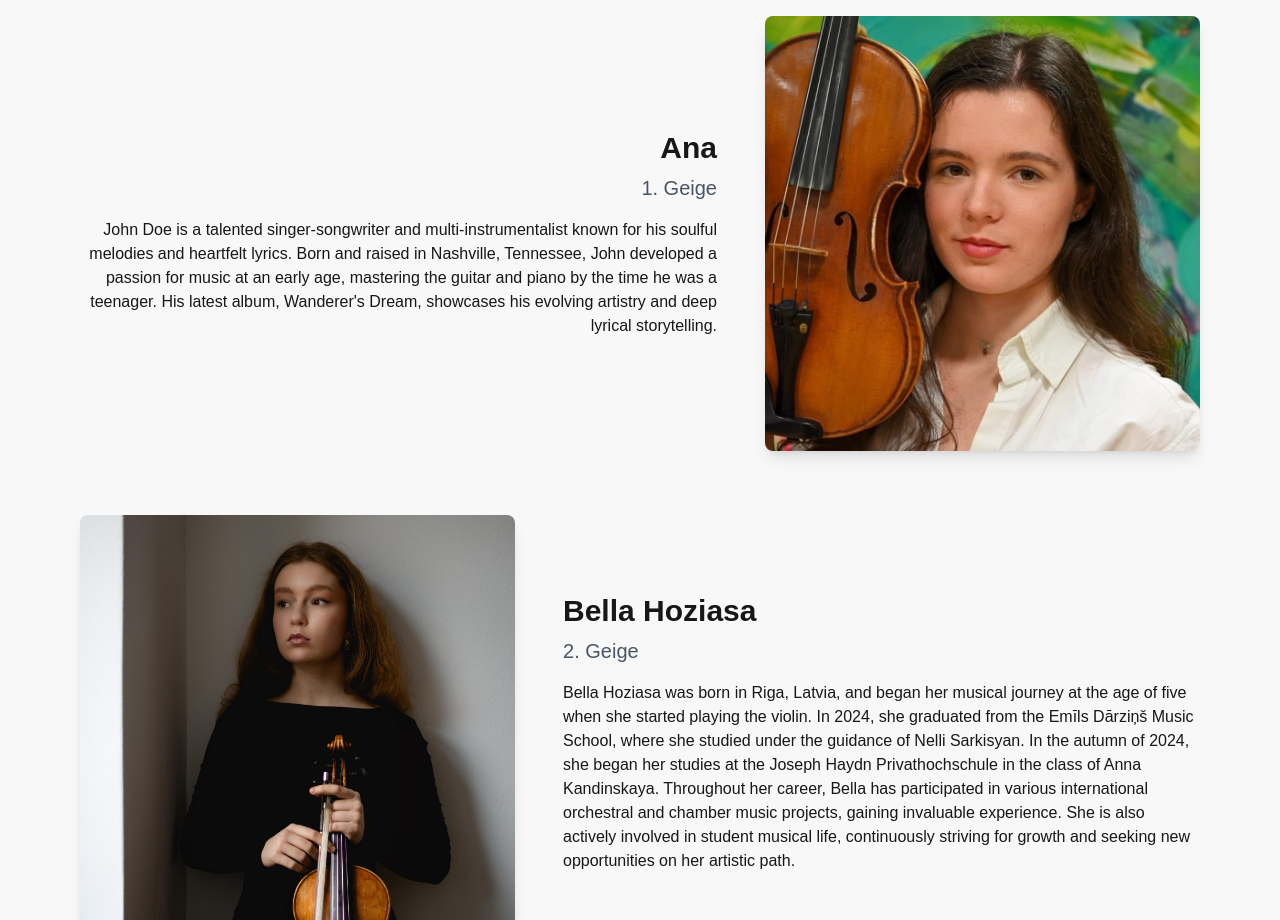
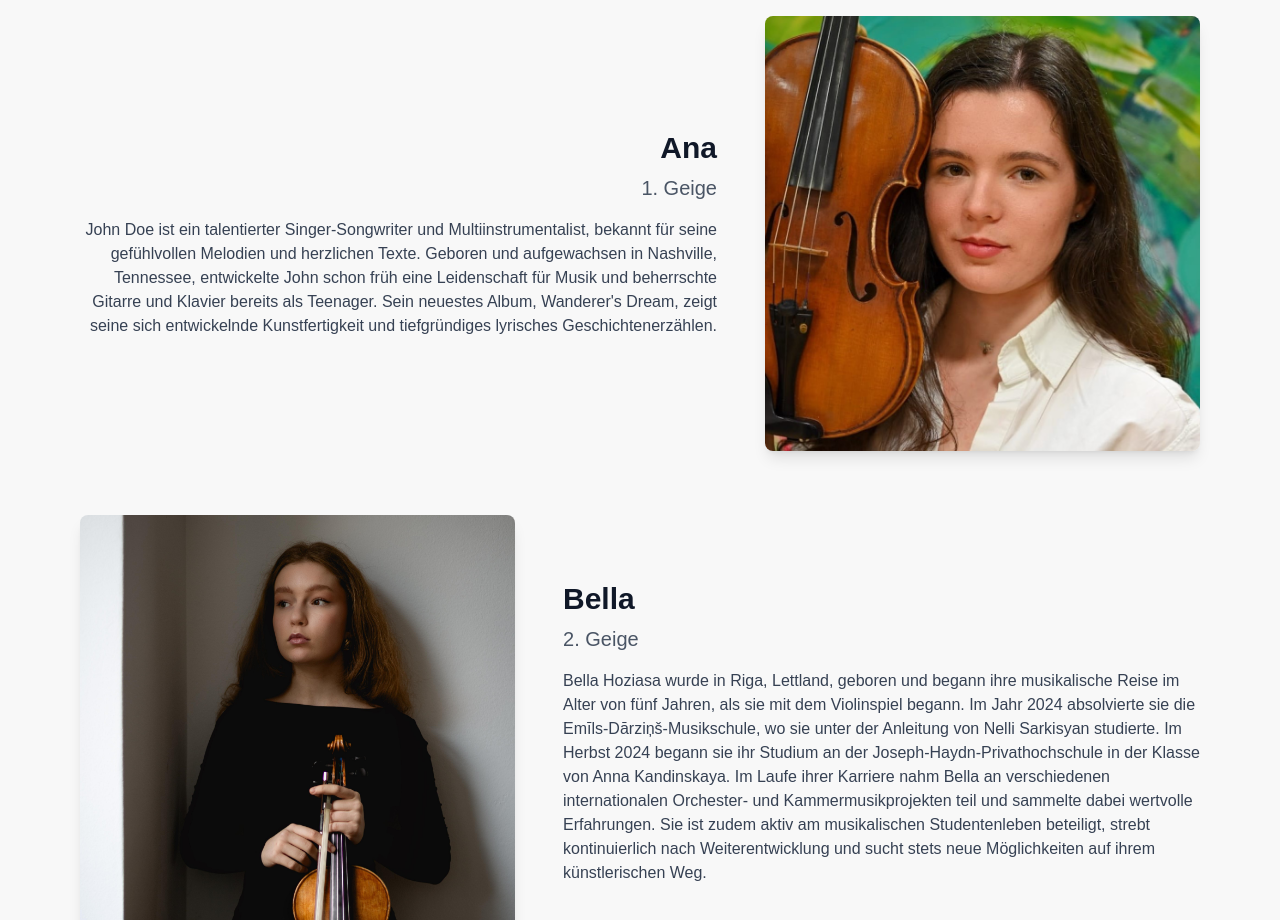
Before and after one commit to profjellybean/edelweissquartett, a Next.js app: page / in a window 1280 px wide. Shown: the part 1880-2800 px from the top of the page. Built offline with nearby package versions, Linux system fonts and the light colour scheme; some icons are missing.

Commit message:
add language

```diff
--- a/package.json
+++ b/package.json
@@ -9,7 +9,9 @@
     "lint": "next lint"
   },
   "dependencies": {
+    "flag-icons": "^7.3.2",
     "form-data": "^4.0.2",
+    "lucide-react": "^0.477.0",
     "mailgun": "^0.5.0",
     "mailgun.js": "^12.0.1",
     "next": "15.2.0",
--- /dev/null
+++ b/src/app/languageContext.tsx
@@ -0,0 +1,111 @@
+"use client"
+
+import React, { createContext, useContext, useState, useEffect } from 'react';
+
+// Types for our language context
+type Language = 'de' | 'en';
+type LanguageContextType = {
+  language: Language;
+  toggleLanguage: () => void;
+  t: (key: string) => string;
+};
+
+// Create the context
+const LanguageContext = createContext<LanguageContextType | undefined>(undefined);
+
+// Translations object
+const translations = {
+  de: {
+    "nav.quartett": "Das Quartett",
+    "nav.members": "Mitglieder",
+    "nav.contact": "Kontakt",
+    "home.title": "Edelweiß Quartett",
+    "quartett.title": "Das Quartett",
+    "quartett.description": "Gegründet im Jahr 2024, vereint unser Quartett vier engagierte Studierende der Joseph Haydn Privatuniversität mit einer gemeinsamen Leidenschaft für Kammermusik. Inspiriert von der reichen Tradition des Streichquartetts interpretieren wir Werke von der Klassik bis zur Moderne mit Hingabe und Präzision. Durch unsere Ausbildung an der renommierten Joseph Haydn Privatuniversität verbinden wir technisches Können mit künstlerischer Ausdruckskraft. Ob auf der Bühne oder im Probenraum - unser Ziel ist es, Musik lebendig werden zu lassen und unser Publikum mit einzigartigen Klangerlebnissen zu begeistern.",
+    "members.title": "Mitglieder",
+    "contact.title": "Kontakt",
+    "contact.form.name": "Name",
+    "contact.form.email": "E-Mail",
+    "contact.form.message": "Nachricht",
+    "contact.form.submit": "Absenden",
+    "contact.form.header": "Kontaktieren Sie uns",
+    "contact.form.sending" : "Senden...",
+    "contact.form.success": "Vielen Dank für Ihre Nachricht! Wir werden uns so bald wie möglich bei Ihnen melden.",
+    "contact.form.error": "Beim Senden Ihrer Nachricht ist ein Fehler aufgetreten. Bitte versuchen Sie es später erneut.",
+    "or": "oder"
+  },
+  en: {
+    "nav.quartett": "The Quartet",
+    "nav.members": "Members",
+    "nav.contact": "Contact",
+    "home.title": "Edelweiss Quartet",
+    "quartett.title": "The Quartet",
+    "quartett.description": "Founded in 2024, our quartet brings together four dedicated students from the Joseph Haydn Private University with a shared passion for chamber music. Inspired by the rich tradition of string quartets, we interpret works from the classical to the modern era with dedication and precision. Through our training at the renowned Joseph Haydn Private University, we combine technical skill with artistic expression. Whether on stage or in the rehearsal room - our goal is to bring music to life and inspire our audience with unique sound experiences.",
+    "members.title": "Members",
+    "contact.title": "Contact",
+    "contact.form.name": "Name",
+    "contact.form.email": "Email",
+    "contact.form.message": "Message",
+    "contact.form.submit": "Submit",
+    "contact.form.header": "Get in Touch",
+    "contact.form.sending" : "Sending...",
+    "contact.form.success": "Thank you for your message! We will get back to you as soon as possible.",
+    "contact.form.error": "An error occurred while sending your message. Please try again later.",
+    "or": "or"
+  }
+};
+
+// Provider component
+export const LanguageProvider: React.FC<{ children: React.ReactNode }> = ({ children }) => {
+  // Try to get initial language from localStorage, default to German
+  const [language, setLanguage] = useState<Language>('de');
+
+  // On mount, check if there's a saved language preference
+  useEffect(() => {
+    const savedLanguage = localStorage.getItem('language') as Language;
+    if (savedLanguage && (savedLanguage === 'de' || savedLanguage === 'en')) {
+      setLanguage(savedLanguage);
+    }
+  }, []);
+
+  // Toggle between languages
+  const toggleLanguage = () => {
+    const newLanguage = language === 'de' ? 'en' : 'de';
+    setLanguage(newLanguage);
+    localStorage.setItem('language', newLanguage);
+  };
+
+  // Translation function
+  const t = (key: string): string => {
+    return translations[language][key as keyof typeof translations[typeof language]] || key;
+  };
+
+  return (
+    <LanguageContext.Provider value={{ language, toggleLanguage, t }}>
+      {children}
+    </LanguageContext.Provider>
+  );
+};
+
+// Custom hook to use the language context
+export const useLanguage = (): LanguageContextType => {
+  const context = useContext(LanguageContext);
+  if (!context) {
+    throw new Error('useLanguage must be used within a LanguageProvider');
+  }
+  return context;
+};
+
+export const LanguageToggle: React.FC = () => {
+    const { language, toggleLanguage } = useLanguage();
+
+    return (
+        <button
+          onClick={toggleLanguage}
+          className="flex items-center justify-center transition-all hover:bg-gray-100 "
+          aria-label={language === "de" ? "Switch to English" : "Auf Deutsch umschalten"}
+        >
+          <span className={`fi fi-${language === 'de' ? 'gb' : 'de'}`}></span>
+        </button>
+      );
+    };
--- a/src/app/members.tsx
+++ b/src/app/members.tsx
@@ -2,56 +2,95 @@
 
 import React from 'react';
 import Image from 'next/image';
+import { useLanguage } from './languageContext';
 
 interface TeamMember {
   name: string;
-  role: string;
-  bio: string;
+  role: {
+    de: string;
+    en: string;
+  };
+  bio: {
+    de: string;
+    en: string;
+  };
   image: string;
 }
 
 const Members: React.FC = () => {
+  const { language, t } = useLanguage();
+
   const teamMembers: TeamMember[] = [
     {
       name: "Ana",
-      role: "1. Geige",
-      bio: "John Doe is a talented singer-songwriter and multi-instrumentalist known for his soulful melodies and heartfelt lyrics. \
-      Born and raised in Nashville, Tennessee, John developed a passion for music at an early age, mastering the guitar and piano by the time he was a teenager.\
-      His latest album, Wanderer's Dream, showcases his evolving artistry and deep lyrical storytelling.",
+      role: {
+        de: "1. Geige",
+        en: "1st Violin"
+      },
+      bio: {
+        de: "John Doe ist ein talentierter Singer-Songwriter und Multiinstrumentalist, bekannt für seine gefühlvollen Melodien und herzlichen Texte. Geboren und aufgewachsen in Nashville, Tennessee, entwickelte John schon früh eine Leidenschaft für Musik und beherrschte Gitarre und Klavier bereits als Teenager. Sein neuestes Album, Wanderer's Dream, zeigt seine sich entwickelnde Kunstfertigkeit und tiefgründiges lyrisches Geschichtenerzählen.",
+        en: "John Doe is a talented singer-songwriter and multi-instrumentalist known for his soulful melodies and heartfelt lyrics. Born and raised in Nashville, Tennessee, John developed a passion for music at an early age, mastering the guitar and piano by the time he was a teenager. His latest album, Wanderer's Dream, showcases his evolving artistry and deep lyrical storytelling."
+      },
       image: "/ana.jpeg"
     },
     {
-      name: "Bella Hoziasa",
-      role: "2. Geige",
-      bio: "Bella Hoziasa was born in Riga, Latvia, and began her musical journey at the age of five when she started playing the violin. \
-      In 2024, she graduated from the Emīls Dārziņš Music School, where she studied under the guidance of Nelli Sarkisyan. \
-      In the autumn of 2024, she began her studies at the Joseph Haydn Privathochschule in the class of Anna Kandinskaya.\
-      Throughout her career, Bella has participated in various international orchestral and chamber music projects, gaining invaluable experience. \
-      She is also actively involved in student musical life, continuously striving for growth and seeking new opportunities on her artistic path.",
-      image: "/bella.jpeg"
+      name: "Bella",
+      role: {
+        de: "2. Geige",
+        en: "2nd Violin"
+      },
+      bio: {
+        de: "Bella Hoziasa wurde in Riga, Lettland, geboren und begann ihre musikalische Reise im Alter von fünf Jahren, als sie mit dem Violinspiel begann. \
+            Im Jahr 2024 absolvierte sie die Emīls-Dārziņš-Musikschule, wo sie unter der Anleitung von Nelli Sarkisyan studierte. \
+            Im Herbst 2024 begann sie ihr Studium an der Joseph-Haydn-Privathochschule in der Klasse von Anna Kandinskaya. \
+            Im Laufe ihrer Karriere nahm Bella an verschiedenen internationalen Orchester- und Kammermusikprojekten teil und sammelte dabei wertvolle Erfahrungen. \
+            Sie ist zudem aktiv am musikalischen Studentenleben beteiligt, strebt kontinuierlich nach Weiterentwicklung und sucht stets neue Möglichkeiten auf ihrem künstlerischen Weg.",
+        en: "Bella Hoziasa was born in Riga, Latvia, and began her musical journey at the age of five when she started playing the violin. \
+            In 2024, she graduated from the Emīls Dārziņš Music School, where she studied under the guidance of Nelli Sarkisyan. \
+            In the autumn of 2024, she began her studies at the Joseph Haydn Privathochschule in the class of Anna Kandinskaya.\
+            Throughout her career, Bella has participated in various international orchestral and chamber music projects, gaining invaluable experience. \
+            She is also actively involved in student musical life, continuously striving for growth and seeking new opportunities on her artistic path.",
+    },
+     image: "/bella.jpeg"
     },
     {
       name: "Tin",
-      role: "Viola",
-      bio: "John Doe is a talented singer-songwriter and multi-instrumentalist known for his soulful melodies and heartfelt lyrics. \
-      Born and raised in Nashville, Tennessee, John developed a passion for music at an early age, mastering the guitar and piano by the time he was a teenager.\
-      His latest album, Wanderer's Dream, showcases his evolving artistry and deep lyrical storytelling.",
+      role: {
+        de: "Viola",
+        en: "Viola"
+      },
+      bio: {
+        de: "John Doe ist ein talentierter Singer-Songwriter und Multiinstrumentalist, bekannt für seine gefühlvollen Melodien und herzlichen Texte. Geboren und aufgewachsen in Nashville, Tennessee, entwickelte John schon früh eine Leidenschaft für Musik und beherrschte Gitarre und Klavier bereits als Teenager. Sein neuestes Album, Wanderer's Dream, zeigt seine sich entwickelnde Kunstfertigkeit und tiefgründiges lyrisches Geschichtenerzählen.",
+        en: "John Doe is a talented singer-songwriter and multi-instrumentalist known for his soulful melodies and heartfelt lyrics. Born and raised in Nashville, Tennessee, John developed a passion for music at an early age, mastering the guitar and piano by the time he was a teenager. His latest album, Wanderer's Dream, showcases his evolving artistry and deep lyrical storytelling."
+      },
       image: "/fill.JPG"
     },
     {
       name: "Valentin",
-      role: "Violoncello",
-      bio: "John Doe is a talented singer-songwriter and multi-instrumentalist known for his soulful melodies and heartfelt lyrics. \
-      Born and raised in Nashville, Tennessee, John developed a passion for music at an early age, mastering the guitar and piano by the time he was a teenager.\
-      His latest album, Wanderer's Dream, showcases his evolving artistry and deep lyrical storytelling.",
-      image: "/vali.JPG"
+      role: {
+        de: "Violoncello",
+        en: "Cello"
+      },
+      bio: {
+        de: "Valentin Schnabl begann im Alter von vier Jahren mit dem Cellospiel und erhielt Unterricht bei Maria Grün und später bei Andrea Traxler an der Johann-Sebastian-Bach-Musikschule. \
+            Er gewann mehrfach Preise beim Prima la Musica-Wettbewerb. \
+            Neben seiner musikalischen Laufbahn absolvierte er einen Bachelor in Informatik und verfolgt derzeit sein Masterstudium. \
+            Nach einem Jahr in einem festen Klaviertrio entdeckte er seine Leidenschaft für das Cello neu und studiert seit 2024 an der Joseph-Haydn-Privatuniversität \
+            in der Klasse von Prof. Othmar Müller.",
+        en: "Valentin Schnabl started playing the cello at the age of four, receiving lessons from Maria Grün and later Andrea Traxler at the Johann Sebastian Bach Music School. \
+            He won multiple prizes at the Prima la Musica competition.\
+            Alongside his musical career, he completed a Bachelor's degree in Computer Science and is currently pursuing his Master’s degree. \
+            After spending a year in a dedicated piano trio, he rediscovered his passion for the cello and has been studying at the Joseph Haydn Private University \
+      since 2024 in the class of Prof. Othmar Müller.",
+      },
+      image: "/fill.JPG"
     }
   ];
 
   return (
     <div className="w-full max-w-6xl mx-auto px-4">
       <div className="text-center mb-12">
-        <h1 className="text-5xl font-bold flex-col mt-10 mb-10">Mitglieder</h1>
+        <h1 className="text-5xl font-bold flex-col mt-10 mb-10">{t("members.title")}</h1>
       </div>
 
       <div className="space-y-16">
@@ -69,14 +108,14 @@ const Members: React.FC = () => {
                 />
               </div>
               <div className="text-center">
-                <h2 className="text-3xl font-bold  mb-2">
+                <h2 className="text-3xl font-bold text-gray-900 mb-2">
                   {member.name}
                 </h2>
                 <h3 className="text-xl text-gray-600 mb-4">
-                  {member.role}
+                  {member.role[language]}
                 </h3>
-                <p className=" text-base">
-                  {member.bio}
+                <p className="text-gray-700 text-base">
+                  {member.bio[language]}
                 </p>
               </div>
             </div>
@@ -86,14 +125,14 @@ const Members: React.FC = () => {
               <>
                 {/* Text on left */}
                 <div className="hidden md:block md:w-3/5 text-right pr-4">
-                  <h2 className="text-3xl font-bold  mb-2">
+                  <h2 className="text-3xl font-bold text-gray-900 mb-2">
                     {member.name}
                   </h2>
                   <h3 className="text-xl text-gray-600 mb-4">
-                    {member.role}
+                    {member.role[language]}
                   </h3>
-                  <p className="text-base">
-                    {member.bio}
+                  <p className="text-gray-700 text-base">
+                    {member.bio[language]}
                   </p>
                 </div>
                 {/* Image on right */}
@@ -127,14 +166,14 @@ const Members: React.FC = () => {
                 </div>
                 {/* Text on right */}
                 <div className="hidden md:block md:w-3/5 text-left pl-4">
-                  <h2 className="text-3xl font-bold  mb-2">
+                  <h2 className="text-3xl font-bold text-gray-900 mb-2">
                     {member.name}
                   </h2>
                   <h3 className="text-xl text-gray-600 mb-4">
-                    {member.role}
+                    {member.role[language]}
                   </h3>
-                  <p className=" text-base">
-                    {member.bio}
+                  <p className="text-gray-700 text-base">
+                    {member.bio[language]}
                   </p>
                 </div>
               </>
--- a/src/app/page.tsx
+++ b/src/app/page.tsx
@@ -3,10 +3,13 @@
 import React, { useState, useEffect } from 'react';
 import Contact from './contact';
 import Members from './members';
+import { LanguageProvider, useLanguage, LanguageToggle } from './languageContext';
 
-export default function Home() {
+// Wrap the main content with language context
+function HomeContent() {
   const [isScrolled, setIsScrolled] = useState(false);
   const [isMenuOpen, setIsMenuOpen] = useState(false);
+  const { t } = useLanguage();
 
   // Add scroll event listener to detect when user scrolls
   useEffect(() => {
@@ -33,26 +36,34 @@ export default function Home() {
 
   return (
     <div>
+      <link
+  rel="stylesheet"
+  href="https://cdn.jsdelivr.net/gh/lipis/flag-icons@7.2.3/css/flag-icons.min.css"
+/>
       {/* Fixed navigation bar that appears when scrolling */}
       <nav className={`fixed top-0 left-0 w-full z-50 transition-all duration-300 ${isScrolled ? 'bg-white shadow-md py-4' : 'bg-transparent py-6'}`}>
         <div className="container mx-auto flex items-center justify-between px-4">
           {/* Logo/Title - always visible on mobile */}
-          <div className="text-xl font-bold">
-            Edelweiß Quartett
-          </div>
+          <a href="#home" className="text-xl font-bold">
+            {t("home.title")}
+          </a>
 
           {/* Desktop Navigation - hidden on mobile */}
           <div className="hidden md:flex justify-center items-center gap-12">
             <a href="#quartett" className="flex items-center flex-col text-lg font-bold hover:text-gray-600">
-              <span>Das Quartett</span>
+              <span>{t("nav.quartett")}</span>
             </a>
             <a href="#members" className="flex items-center flex-col text-lg font-bold hover:text-gray-600">
-              <span>Mitglieder</span>
+              <span>{t("nav.members")}</span>
             </a>
             <a href="#contact" className="flex items-center flex-col text-lg font-bold hover:text-gray-600">
-              <span>Kontakt</span>
+              <span>{t("nav.contact")}</span>
             </a>
           </div>
+
+          {/* Language toggle and Mobile menu button container */}
+          <div className="flex gap-4">
+            <LanguageToggle />
 
             {/* Mobile Menu Button */}
             <button
@@ -68,6 +79,7 @@ export default function Home() {
               </div>
             </button>
           </div>
+        </div>
 
         {/* Mobile Navigation Menu - slides down when open */}
         <div
@@ -75,13 +87,13 @@ export default function Home() {
         >
           <div className="flex flex-col items-center py-4 space-y-4">
             <a href="#quartett" className="text-lg font-bold hover:text-gray-600" onClick={handleNavClick}>
-              Das Quartett
+              {t("nav.quartett")}
             </a>
             <a href="#members" className="text-lg font-bold hover:text-gray-600" onClick={handleNavClick}>
-              Mitglieder
+              {t("nav.members")}
             </a>
             <a href="#contact" className="text-lg font-bold hover:text-gray-600" onClick={handleNavClick}>
-              Kontakt
+              {t("nav.contact")}
             </a>
           </div>
         </div>
@@ -89,18 +101,15 @@ export default function Home() {
 
       <div className="flex justify-center items-center min-h-screen" id='home'>
         <div className="text-center">
-          <h1 className="text-7xl font-bold">Edelweiß Quartett</h1>
+          <h1 className="text-7xl font-bold" id='home'>{t("home.title")}</h1>
         </div>
       </div>
 
       <div className='flex justify-center items-center min-h-screen mt-20' id='quartett'>
         <div className="flex flex-col items-center justify-center min-h-screen p-6">
-          <h1 className="text-5xl font-bold flex-col mb-12">Das Quartett</h1>
+          <h1 className="text-5xl font-bold flex-col mb-12">{t("quartett.title")}</h1>
           <div className="flex flex-col md:flex-row items-center justify-center gap-6 lg:w-1/2">
-            Gegründet im Jahr 2024, vereint unser Quartett vier engagierte Studierende der Joseph Haydn Privatuniversität mit einer gemeinsamen Leidenschaft für Kammermusik.
-            Inspiriert von der reichen Tradition des Streichquartetts interpretieren wir Werke von der Klassik bis zur Moderne mit Hingabe und Präzision.
-            Durch unsere Ausbildung an der renommierten Joseph Haydn Privatuniversität verbinden wir technisches Können mit künstlerischer Ausdruckskraft.
-            Ob auf der Bühne oder im Probenraum - unser Ziel ist es, Musik lebendig werden zu lassen und unser Publikum mit einzigartigen Klangerlebnissen zu begeistern.
+            {t("quartett.description")}
           </div>
         </div>
       </div>
@@ -115,3 +124,12 @@ export default function Home() {
     </div>
   );
 }
+
+// Main component that provides the language context
+export default function Home() {
+  return (
+    <LanguageProvider>
+      <HomeContent />
+    </LanguageProvider>
+  );
+}
```
Also changed, not shown: src/app/contact.tsx (+15 -9 lines), 1 other file (tests, documents, lock files or other folders). Lines whose indentation alone changed are shown as unchanged.
